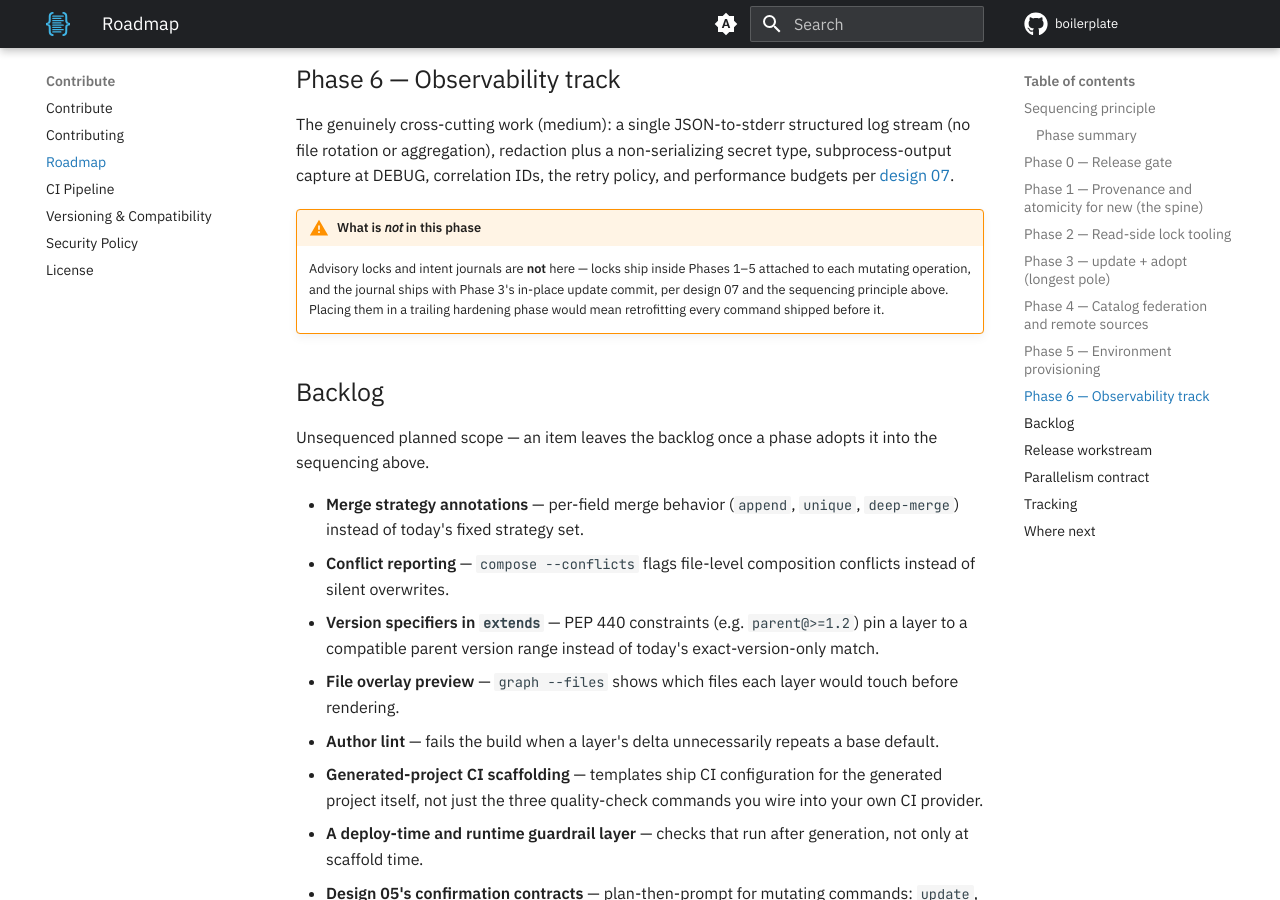
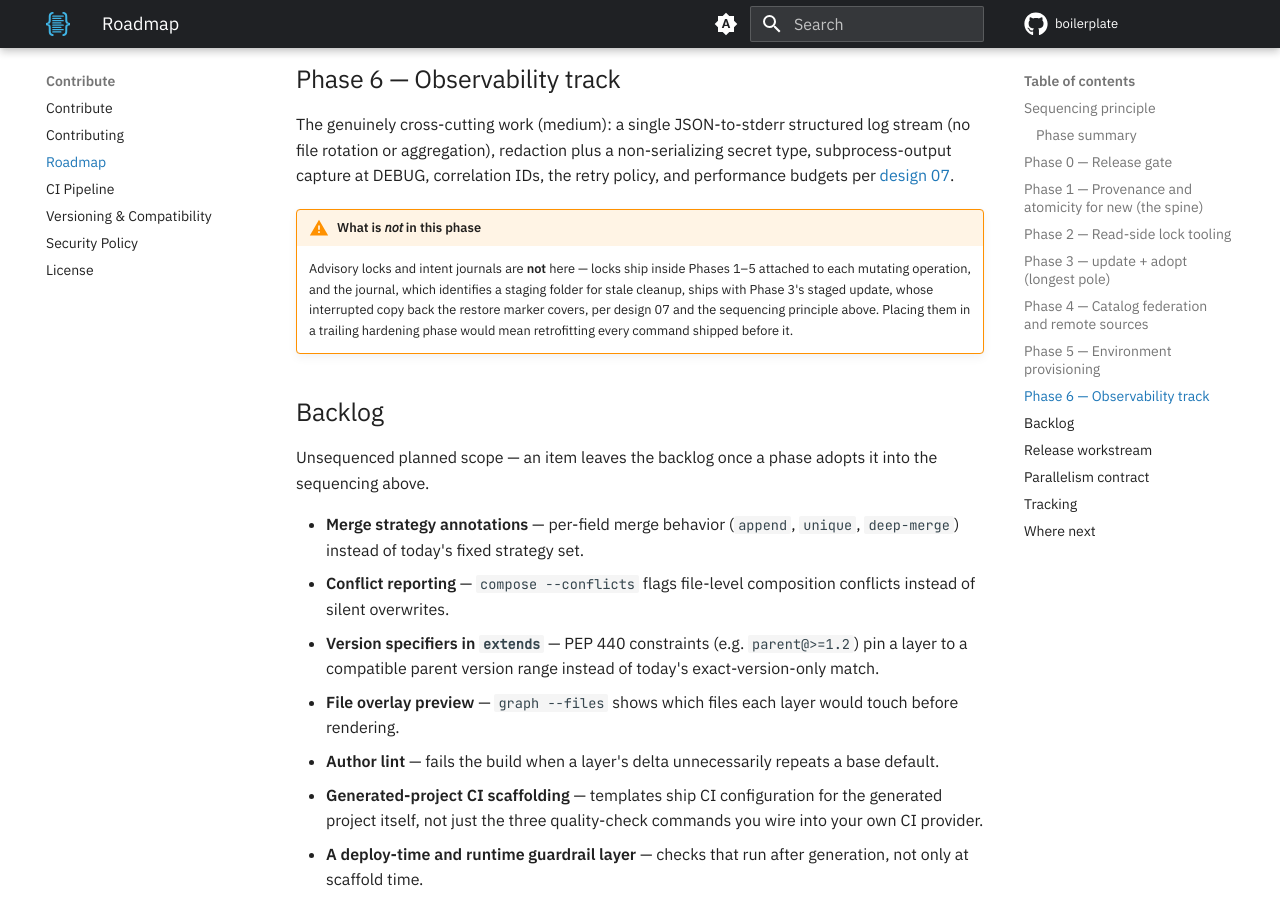
Before and after one commit to TheRealBillSiegler/boilerplate, an MkDocs documentation site: the page built from docs/roadmap.md, in a window 1280 px wide and 900 px high, scrolled down 5270 px. Built offline with MkDocs 1.6.1 and Material for MkDocs 9.7.7, drawn with Linux system fonts in a browser that asks for light colours; comment, search, counter and statistics services are not loaded; the version menu is left out.

Commit message:
docs(roadmap): name the restore marker as the update-side recovery state
Co-Authored-By: Claude Sonnet 5.5 <noreply@anthropic.com>

```diff
--- a/docs/roadmap.md
+++ b/docs/roadmap.md
@@ -96,7 +96,7 @@ Gated on the pinned topology-ordering contract from Phase 0: the profile `extend
 The genuinely cross-cutting work (medium): a single JSON-to-stderr structured log stream (no file rotation or aggregation), redaction plus a non-serializing secret type, subprocess-output capture at DEBUG, correlation IDs, the retry policy, and performance budgets per [design 07](design/07-operational-quality.md).
 
 !!! warning "What is *not* in this phase"
-    Advisory locks and intent journals are **not** here — locks ship inside Phases 1–5 attached to each mutating operation, and the journal ships with Phase 3's in-place update commit, per design 07 and the sequencing principle above. Placing them in a trailing hardening phase would mean retrofitting every command shipped before it.
+    Advisory locks and intent journals are **not** here — locks ship inside Phases 1–5 attached to each mutating operation, and the journal, which identifies a staging folder for stale cleanup, ships with Phase 3's staged update, whose interrupted copy back the restore marker covers, per design 07 and the sequencing principle above. Placing them in a trailing hardening phase would mean retrofitting every command shipped before it.
 
 ## Backlog
 
```
